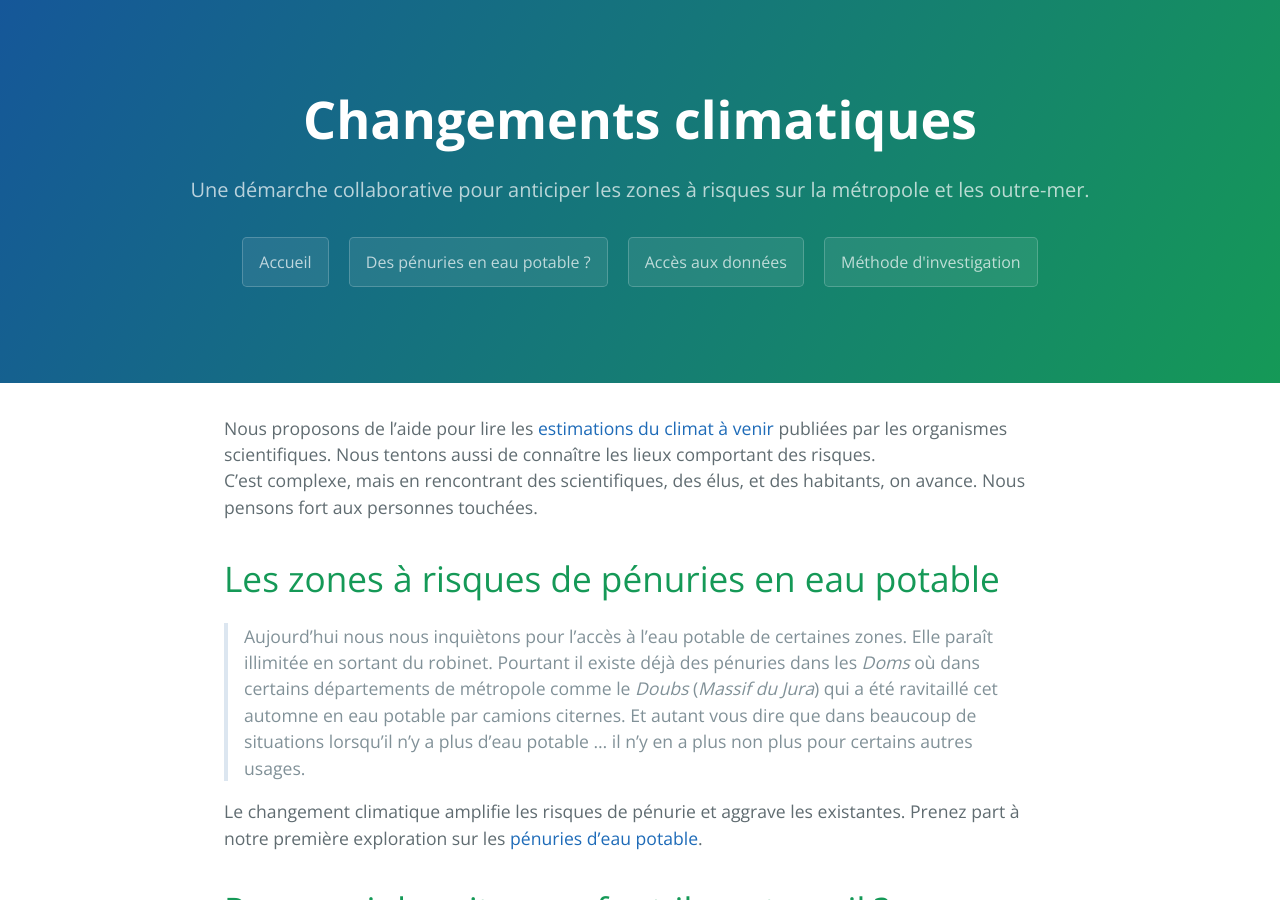
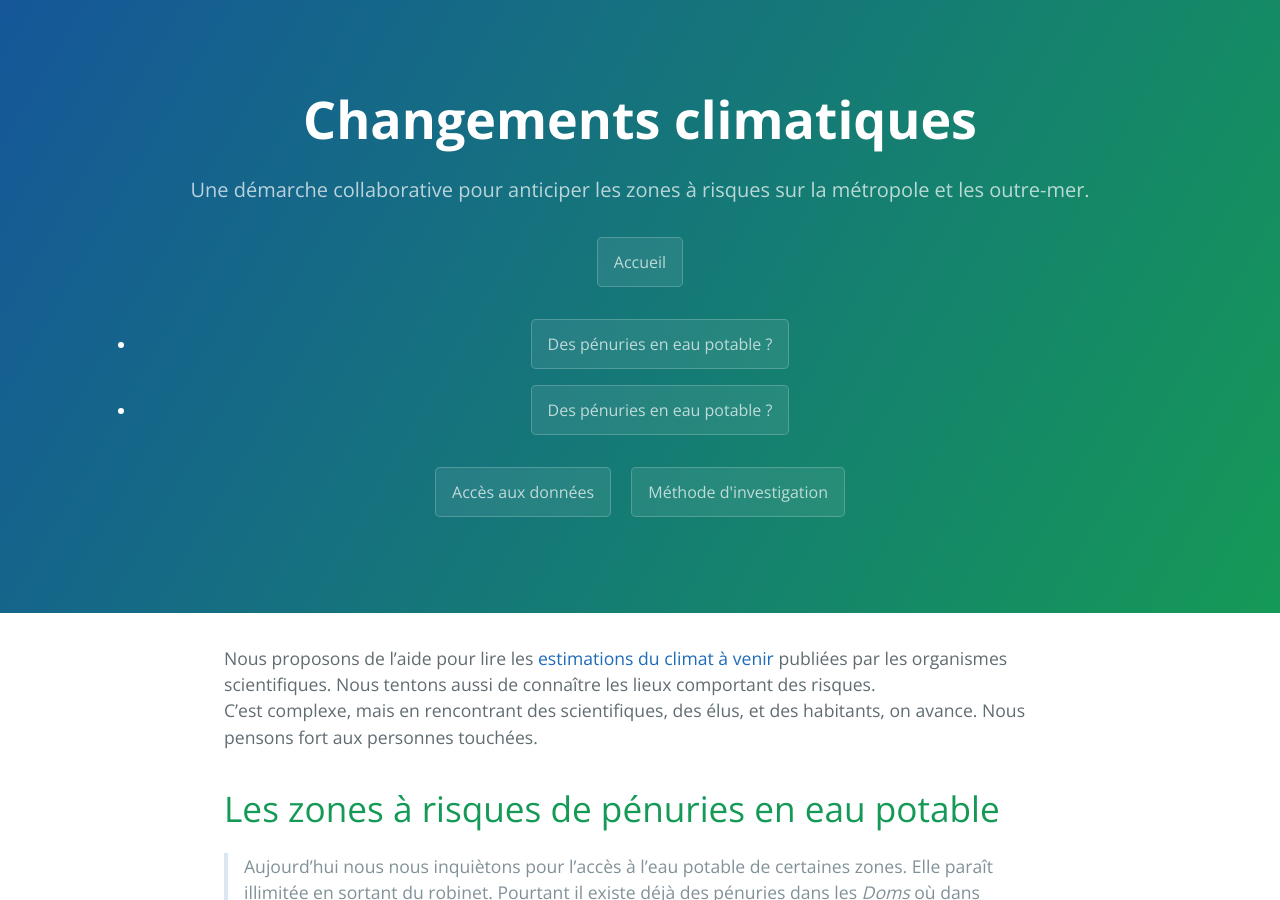
Before and after one commit to secheresses/Ancien-site, a Jekyll site: the page built from index.md, in a window 1280 px wide and 900 px high. Built offline with Jekyll 4.4.1, drawn with Linux system fonts in a browser that asks for light colours.

Commit message:
test sous menu

```diff
--- a/_layouts/default.html
+++ b/_layouts/default.html
@@ -26,7 +26,11 @@
       <h1 class="project-name">{{ page.title | default: site.title | default: site.github.repository_name }}</h1>
       <h2 class="project-tagline">{{ page.description | default: site.description | default: site.github.repository_name }}</h2>
         <a href="https://anticiper.github.io" class="btn">Accueil</a>
-        <a href="../risques-penurie-eau" class="btn">Des pénuries en eau potable ?</a>
+        <ul>
+          <li><a href="../risques-penurie-eau" class="btn">Des pénuries en eau potable ?</a></li>
+          <li><a href="../risques-penurie-eau" class="btn">Des pénuries en eau potable ?</a></li>
+
+      </ul>
         <a href="../donnees" class="btn">Accès aux données</a>
         <a href="../methode" class="btn">Méthode d'investigation</a>
 
```
